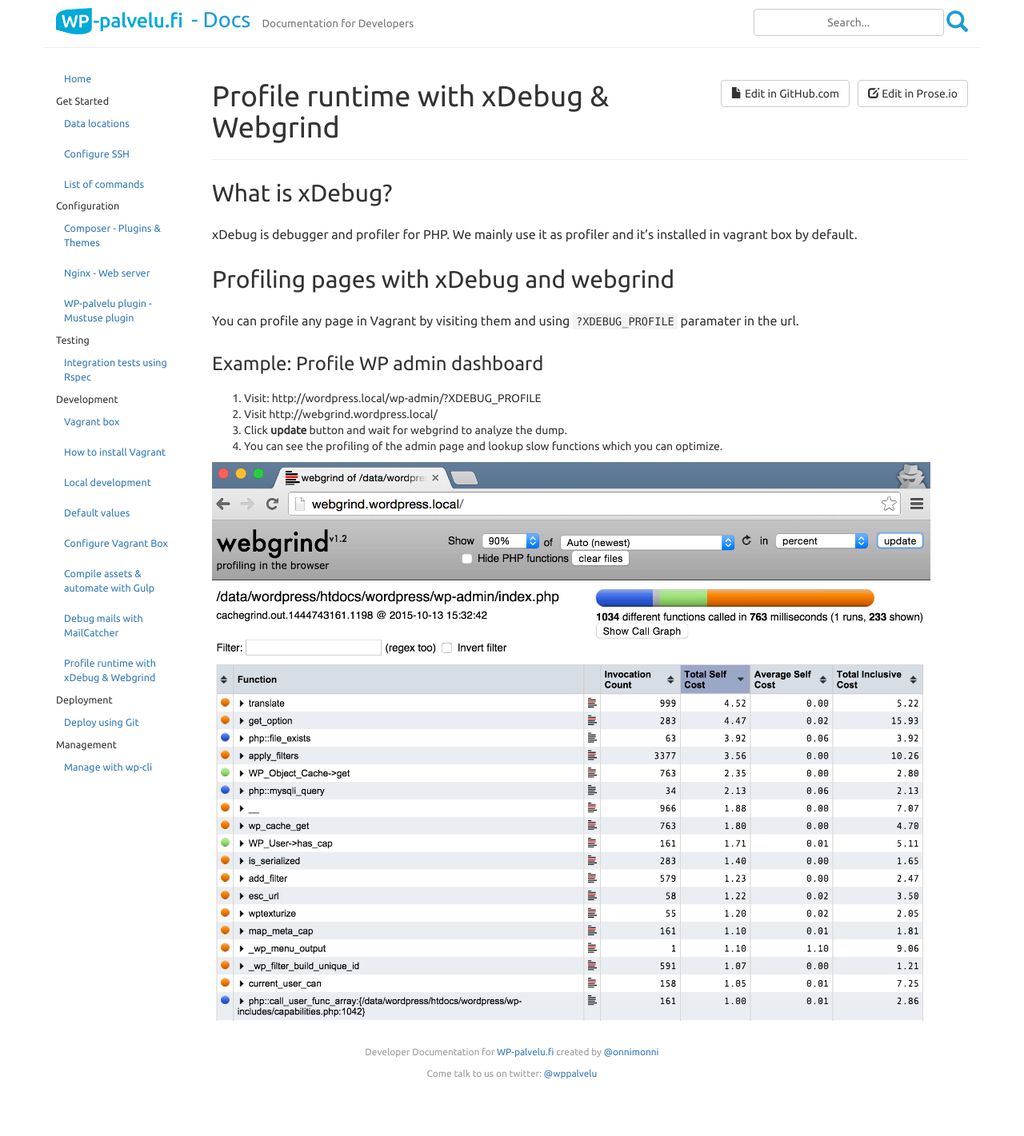
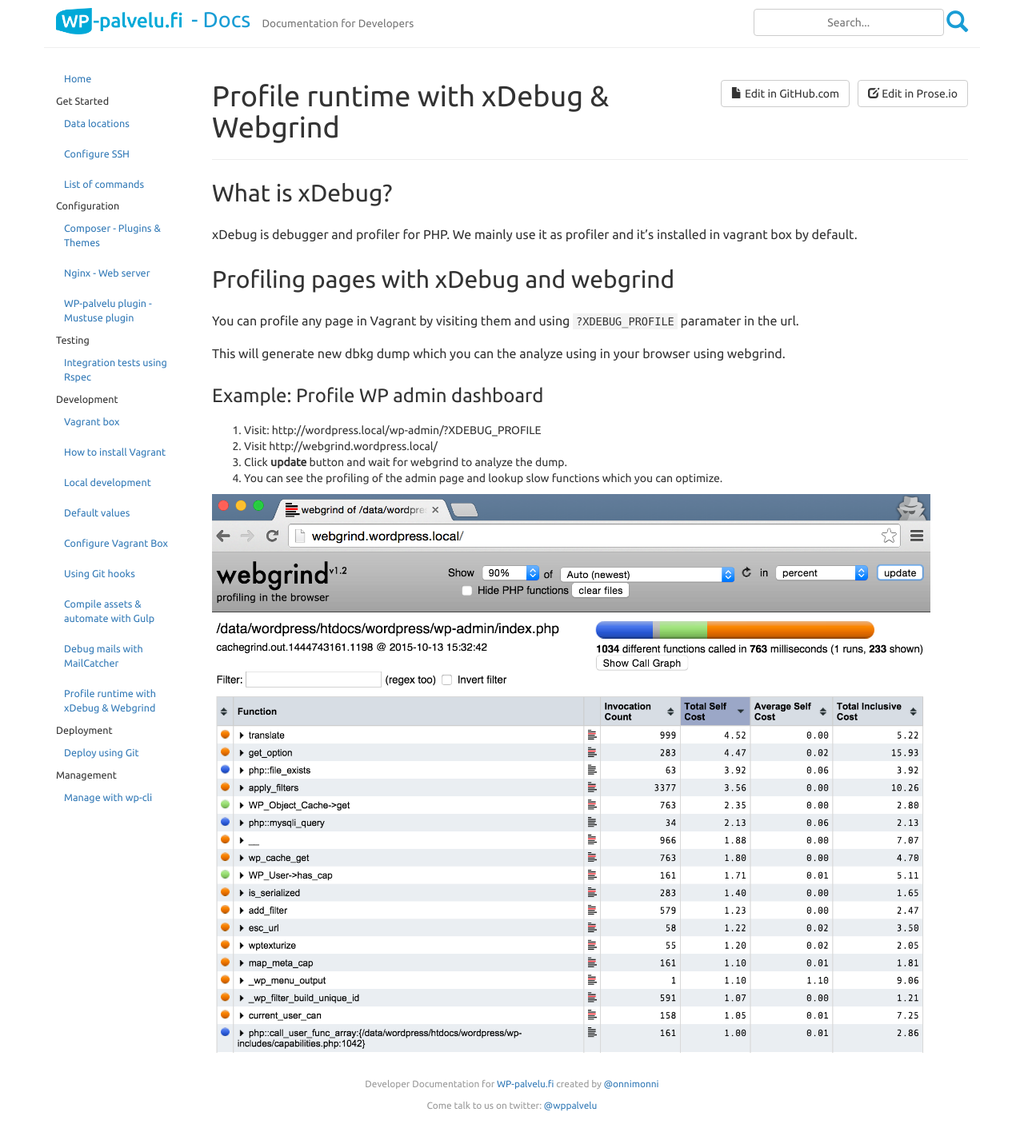
Before and after one commit to Seravo/docs, a Jekyll site: the page built from _posts/2015-10-11-xdebug.md, in a window 1280 px wide. Shown: the whole page at 80% size. Built offline with Jekyll 4.4.1, drawn with Linux system fonts in a browser that asks for light colours; nearby versions of some CDN libraries; Markdown is read by kramdown in place of the engine named in the settings; before the commit the page ends 1381 px from its top, so only the background shows below that.

Commit message:
Expand xdebug details

```diff
--- a/_posts/2015-10-11-xdebug.md
+++ b/_posts/2015-10-11-xdebug.md
@@ -11,7 +11,10 @@
 xDebug is debugger and profiler for PHP. We mainly use it as profiler and it's installed in vagrant box by default.
 
 ## Profiling pages with xDebug and webgrind
+
 You can profile any page in Vagrant by visiting them and using `?XDEBUG_PROFILE` paramater in the url.
+
+This will generate new dbkg dump which you can the analyze using in your browser using webgrind.
 
 ### Example: Profile WP admin dashboard
 1. Visit: http://wordpress.local/wp-admin/?XDEBUG_PROFILE
```
Also changed, not shown: _posts/2015-10-12-using-git-hooks.md (+0 -1 lines).
